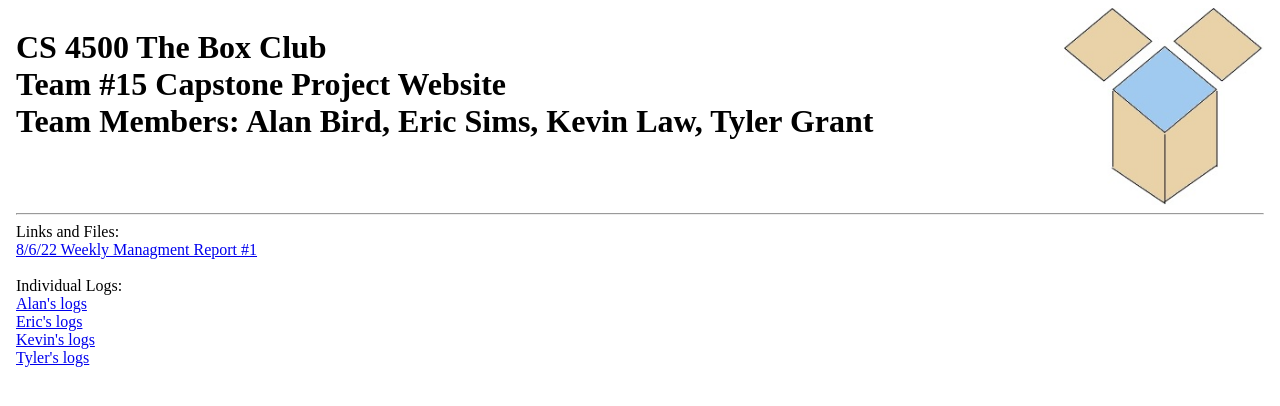
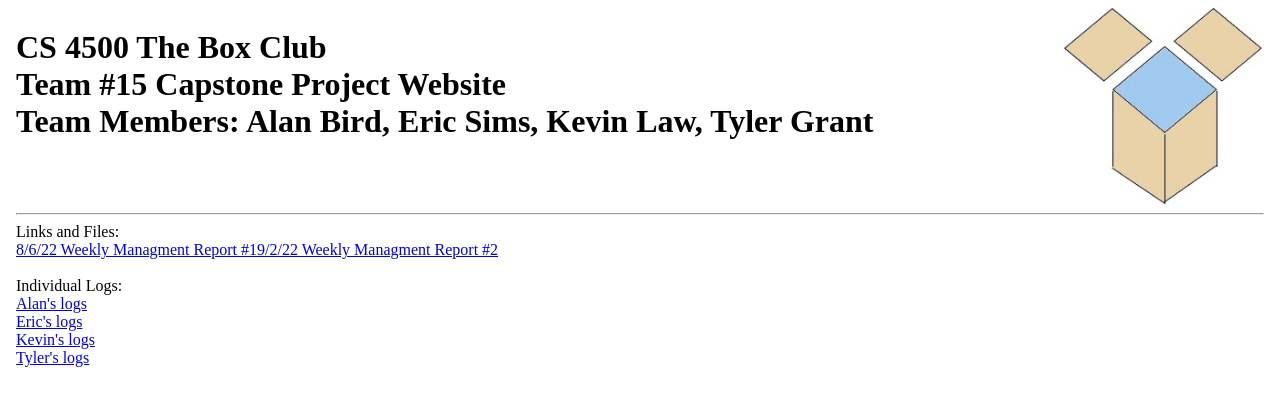
Before and after one commit to AlanBird1999/BoxClub-Team-Website, an Angular app: page / in a window 1280 px wide. Shown: the top 406 px of the page. Built offline with nearby package versions, Linux system fonts and the light colour scheme.

Commit message:
alan logs 9-2

```diff
--- a/src/app/home/home.component.html
+++ b/src/app/home/home.component.html
@@ -10,8 +10,9 @@
   <hr />
   <div>
     Links and Files:<br />
-    <a href="../../assets/Team15WMR.pdf">8/6/22 Weekly Managment Report #1</a
-    ><br /><br />
+    <a href="../../assets/Team15WMR.pdf">8/6/22 Weekly Managment Report #1</a>
+    <a href="../../assets/Team15WRM2.pdf">9/2/22 Weekly Managment Report #2</a>
+    <br /><br />
     Individual Logs:<br />
     <a routerLink="user-logs/alan">Alan's logs</a><br />
     <a routerLink="user-logs/eric">Eric's logs</a><br />
--- a/src/app/user-logs/alan-logs/alan-logs.component.html
+++ b/src/app/user-logs/alan-logs/alan-logs.component.html
@@ -1,3 +1,4 @@
 <h1>Alan's Individual Logs</h1>
 <hr />
 <a href="../../../assets/Bird26August22.pdf">Week 1</a>
+<a href="../../../assets/Bird2September22.pdf">Week 2</a>
```
Also changed, not shown: 2 other files (tests, documents, lock files or other folders).
